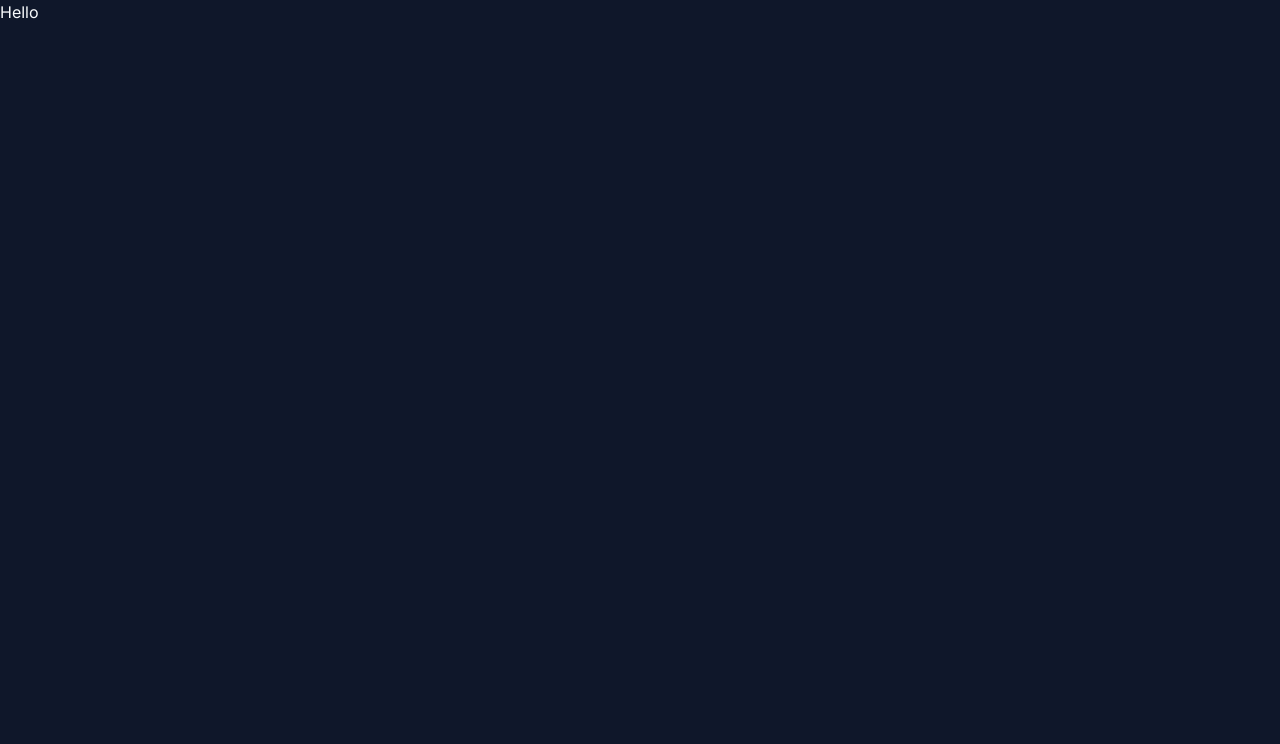
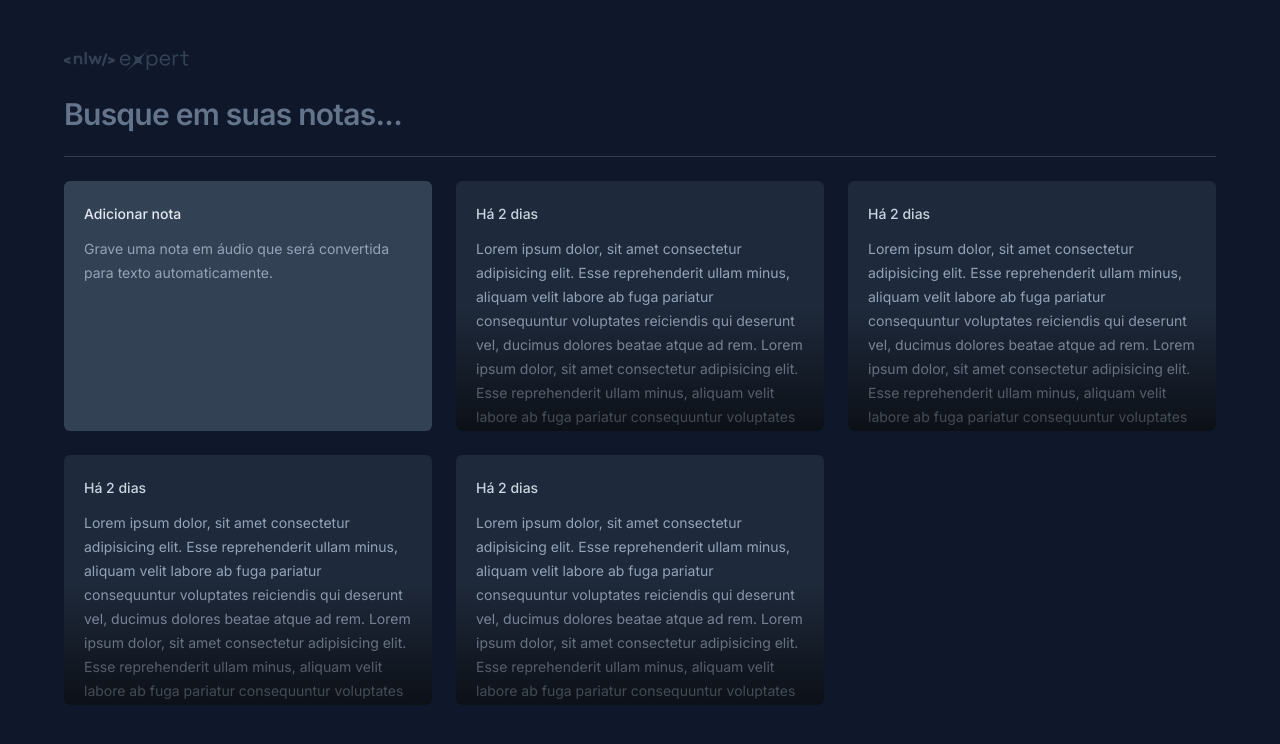
Before and after one commit to Jonathan-Assis/react-audio-notes, a React (Vite) app: page / in a window 1280 px wide. Shown: the top 744 px of the page. Built offline with nearby package versions, Linux system fonts and the light colour scheme.

Commit message:
Added prettier formatter, create an example of grid notes, added card components

```diff
--- a/index.html
+++ b/index.html
@@ -8,7 +8,10 @@
 
         <link rel="preconnect" href="https://fonts.googleapis.com" />
         <link rel="preconnect" href="https://fonts.gstatic.com" crossorigin />
-    <link href="https://fonts.googleapis.com/css2?family=Inter:wght@400;500;600;700&display=swap" rel="stylesheet" />
+        <link
+            href="https://fonts.googleapis.com/css2?family=Inter:wght@400;500;600;700&display=swap"
+            rel="stylesheet"
+        />
 
         <title>Audio Notes</title>
     </head>
--- a/package.json
+++ b/package.json
@@ -18,6 +18,7 @@
     "@vitejs/plugin-react": "^4.2.1",
     "autoprefixer": "^10.4.17",
     "postcss": "^8.4.35",
+    "prettier": "^3.2.5",
     "tailwindcss": "^3.4.1",
     "typescript": "^5.2.2",
     "vite": "^5.1.0"
--- a/src/App.tsx
+++ b/src/App.tsx
@@ -1,9 +1,27 @@
+import logo from './assets/logo-nlw-expert.svg'
+import { NewNoteCard, NoteCard } from './components'
 
 export function App() {
+    return (
+        <div className="mx-auto max-w-6xl my-12 space-y-6">
+            <img src={logo} />
+            <form className="w-full">
+                <input
+                    type="text"
+                    placeholder="Busque em suas notas..."
+                    className="w-full bg-transparent text-3xl font-semibold tracking-tight outline-none placeholder:text-slate-500"
+                />
+            </form>
 
-  return (
-    <h1>
-  Hello
-    </h1>
-  )
+            <div className="h-px bg-slate-700" />
+
+            <div className="grid grid-cols-3 gap-6 auto-rows-[250px]">
+                <NewNoteCard />
+                <NoteCard />
+                <NoteCard />
+                <NoteCard />
+                <NoteCard />
+            </div>
+        </div>
+    )
 }
--- /dev/null
+++ b/src/components/NewNoteCard/index.tsx
@@ -0,0 +1,10 @@
+export const NewNoteCard = () => {
+    return (
+        <div className="rounded-md bg-slate-700 p-5 space-y-3">
+            <span className="text-sm font-medium text-slate-200">Adicionar nota</span>
+            <p className="text-sm leading-6 text-slate-400">
+                Grave uma nota em áudio que será convertida para texto automaticamente.
+            </p>
+        </div>
+    )
+}
--- /dev/null
+++ b/src/components/NoteCard/index.tsx
@@ -0,0 +1,15 @@
+export const NoteCard = () => {
+    return (
+        <button className="rounded-md text-left bg-slate-800 p-5 space-y-3 overflow-hidden relative outline-none hover:ring-2 hover:ring-slate-600 focus:ring-2 focus:ring-lime-400">
+            <span className="text-sm font-medium text-slate-300">Há 2 dias</span>
+            <p className="text-sm leading-6 text-slate-400">
+                Lorem ipsum dolor, sit amet consectetur adipisicing elit. Esse reprehenderit ullam minus, aliquam velit
+                labore ab fuga pariatur consequuntur voluptates reiciendis qui deserunt vel, ducimus dolores beatae
+                atque ad rem. Lorem ipsum dolor, sit amet consectetur adipisicing elit. Esse reprehenderit ullam minus,
+                aliquam velit labore ab fuga pariatur consequuntur voluptates reiciendis qui deserunt vel, ducimus
+                dolores beatae atque ad rem.
+            </p>
+            <div className="absolute bottom-0 left-0 right-0 h-1/2 bg-gradient-to-t from-black/60 to-black/0 pointer-events-none" />
+        </button>
+    )
+}
--- /dev/null
+++ b/src/components/index.ts
@@ -0,0 +1,2 @@
+export { NewNoteCard } from './NewNoteCard'
+export { NoteCard } from './NoteCard'
```
Also changed, not shown: .prettierrc.json (added), 1 other file (tests, documents, lock files or other folders). Lines whose indentation alone changed are shown as unchanged.
